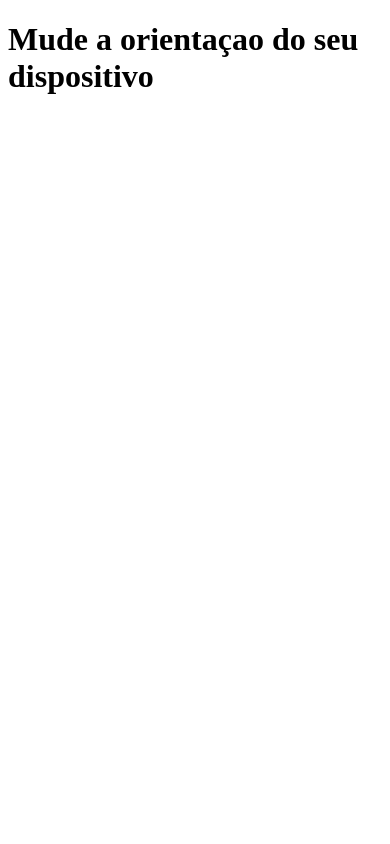
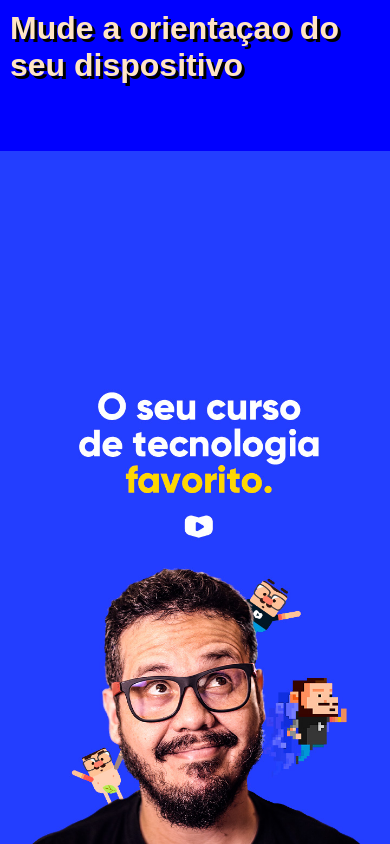
Before and after one commit to Gabrieldsanto/media-queries, a plain HTML site: page mq002/index.html in a window 390 px wide. Drawn offline with Linux system fonts and the light colour scheme.

Commit message:
imagens em media query

```diff
--- a/mq002/estilos/paisagem.css
+++ b/mq002/estilos/paisagem.css
@@ -1,3 +1,8 @@
 @charset "UTF-8";
 
 /*Aparelho em deitado (landscape)*/
+
+body{
+  background-image: url("../imagens/cev-landscape.jpg");
+  background-position: left bottom;
+}
--- a/mq002/estilos/retrato.css
+++ b/mq002/estilos/retrato.css
@@ -1,3 +1,8 @@
 @charset "UTF-8";
 
 /*Aparelho em pé (portrait)*/
+
+body{
+    background-image: url("../imagens/cev-portrait.jpg");
+    background-position: center bottom;
+}
--- a/mq002/estilos/style.css
+++ b/mq002/estilos/style.css
@@ -1,3 +1,24 @@
 @charset "UTF-8";
 
 /*Configuraçoes gerais*/
+
+*{
+    margin: 0px;
+    padding: 0px;
+    font-family: Arial, Helvetica, sans-serif;
+}
+
+html, body{
+    width: 100vw;
+    height: 100vh;
+    background-color: blue;
+    background-size: contain;
+    background-repeat: no-repeat;
+
+}
+
+h1{
+    color: bisque;
+    text-shadow: 3px 3px 0px black;
+    padding: 10px;
+}
```
